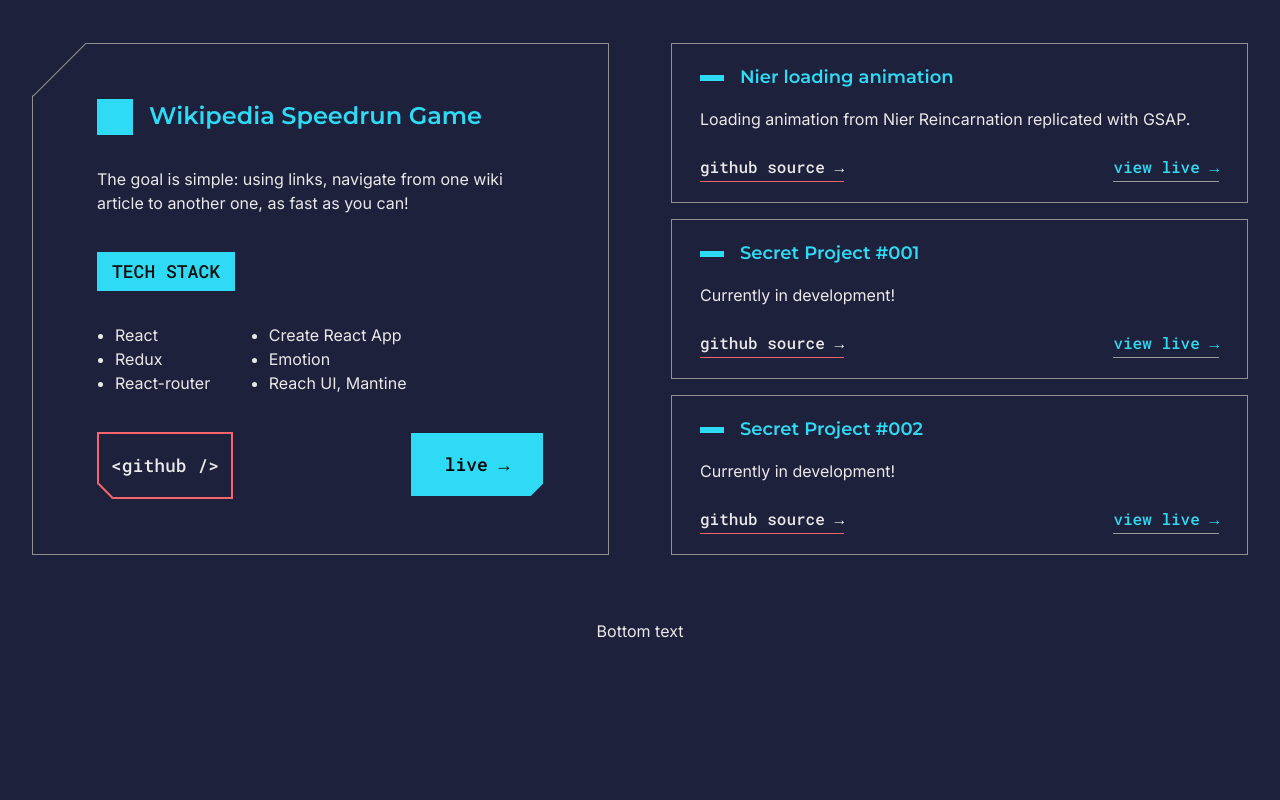
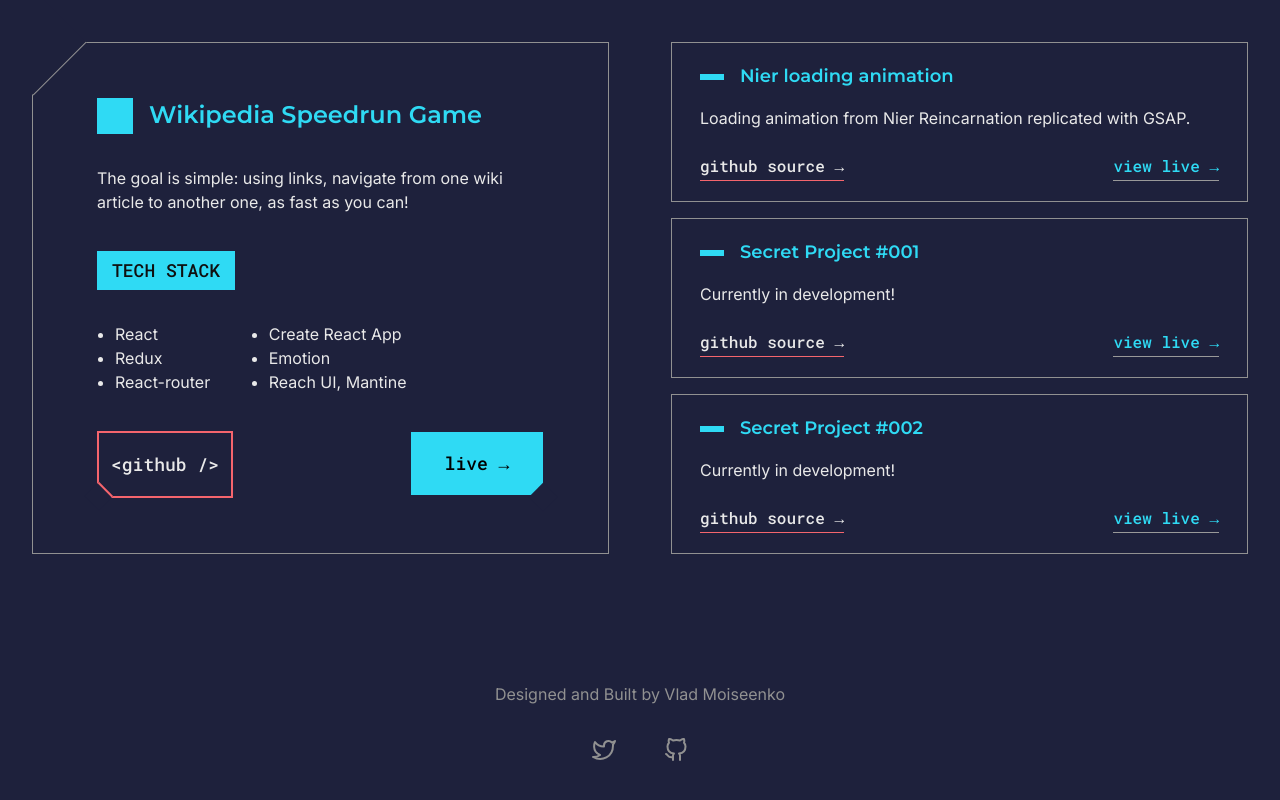
Before and after one commit to B0und/PersonalWebsite, a Next.js app: page / in a window 1280 px wide. Shown: the part 1098-1898 px from the top of the page. Before the commit the page ends 1741 px from the top, so only its background shows below. Built offline with nearby package versions, Linux system fonts and the light colour scheme.

Commit message:
add footer. fix mobile nav

```diff
--- a/components/Footer.tsx
+++ b/components/Footer.tsx
@@ -1,10 +1,76 @@
 import * as React from "react";
 import styled from "styled-components";
+import { IconType } from "./Icon";
+import IconButton from "./IconButton";
 
 const Footer: React.FC = () => {
-  return <Text>Bottom text</Text>;
+  return (
+    <Wrapper>
+      <Link href="https://github.com/B0und" target="_blank">
+        Designed and Built by Vlad Moiseenko
+      </Link>
+      <Container>
+        <StyledIconButton>
+          <IconButton
+            as="a"
+            href="https://twitter.com/unbound_dev"
+            target="_blank"
+            id="twitter"
+            hiddenText="twitter"
+            size={24}
+            style={{ padding: "16px" }}
+          />
+        </StyledIconButton>
+
+        <StyledIconButton>
+          <IconButton
+            as="a"
+            href="https://github.com/B0und"
+            target="_blank"
+            id="github"
+            hiddenText="Github"
+            size={24}
+            style={{ padding: "16px" }}
+          />
+        </StyledIconButton>
+      </Container>
+    </Wrapper>
+  );
 };
-const Text = styled.p`
+
+const Wrapper = styled.footer`
+  display: flex;
+  flex-direction: column;
+  align-items: center;
+  gap: 16px;
+
+  padding-bottom: 32px;
+`;
+
+const Link = styled.a`
   text-align: center;
+  color: var(--color-border);
+
+  &:hover,
+  &:focus {
+    color: var(--color-primary);
+  }
+`;
+
+const Container = styled.div`
+  display: flex;
+  flex-direction: row;
+  align-items: center;
+  justify-content: center;
+  flex-wrap: wrap;
+  gap: 16px;
+  color: var(--color-border);
+`;
+
+const StyledIconButton = styled.div`
+  &:hover,
+  &:focus {
+    color: var(--color-primary);
+  }
 `;
 export default Footer;
--- a/components/GlobalStyles.tsx
+++ b/components/GlobalStyles.tsx
@@ -91,7 +91,7 @@
     --color-green: #11ebad;
     --color-blue: #2FDAF4;
 
-    --color-backdrop: #00000092
+    --color-backdrop: #00000092;
 
 
   }
--- a/components/Icon.tsx
+++ b/components/Icon.tsx
@@ -1,16 +1,20 @@
 import React from "react";
 
-import { X, GitHub, Menu } from "react-feather";
+import { X, GitHub, Menu, Twitter } from "react-feather";
 import styled from "styled-components";
 
 const icons = {
   close: X,
   github: GitHub,
   menu: Menu,
+  twitter: Twitter,
 };
 
-interface Props {
-  id: "close" | "github" | "menu";
+export interface IconType {
+  id: "close" | "github" | "menu" | "twitter";
+}
+
+interface Props extends IconType {
   color?: string;
   size?: number;
   strokeWidth?: number;
--- /dev/null
+++ b/components/IconButton.tsx
@@ -0,0 +1,42 @@
+import VisuallyHidden from "@reach/visually-hidden";
+import React, { HTMLAttributes, ReactNode } from "react";
+import styled from "styled-components";
+import Icon, { IconType } from "./Icon";
+
+interface Props extends IconType {
+  hiddenText: string;
+  as?: any;
+  size?: number;
+  delegated?: any;
+}
+
+const IconButton: React.FC<Props & React.ComponentPropsWithoutRef<any>> = ({
+  as,
+  id,
+  size = 24,
+  hiddenText,
+  ...delegated
+}: Props): any => {
+  return (
+    <Wrapper as={as} {...delegated}>
+      <IconSize id={id} size={size} />
+      <VisuallyHidden>{hiddenText}</VisuallyHidden>
+    </Wrapper>
+  );
+};
+
+const Wrapper = styled.button<any>`
+  display: block;
+  cursor: pointer;
+  border: none;
+  background: transparent;
+  color: inherit;
+  padding: 8px;
+`;
+
+const IconSize = styled(Icon)`
+  width: ${(p) => p.size}px;
+  height: ${(p) => p.size}px;
+`;
+
+export default IconButton;
--- a/components/MobileMenu.tsx
+++ b/components/MobileMenu.tsx
@@ -83,7 +83,7 @@
   --overfill: 16px;
   position: relative;
   background: #252950;
-  width: calc(200px + var(--overfill));
+  width: calc(250px + var(--overfill));
   height: 100%;
   margin-right: calc(var(--overfill) * -1);
   padding: 24px 32px;
@@ -124,6 +124,9 @@
 const NavLink = styled.a`
   width: 100%;
   padding: 16px;
+  border-bottom: 1px solid transparent;
+  font-size: ${18 / 16}rem;
+  /* text-transform: uppercase; */
 
   &:hover,
   &:focus {
--- a/components/Navbar.tsx
+++ b/components/Navbar.tsx
@@ -4,6 +4,7 @@
 import { QUERIES, WEIGHTS } from "../helpers/constants";
 import { links } from "../helpers/data";
 import Icon from "./Icon";
+import IconButton from "./IconButton";
 import MobileMenu from "./MobileMenu";
 
 const Navbar: React.FC = () => {
@@ -12,7 +13,7 @@
   return (
     <header>
       <Nav>
-        <NavTitle>unbound project</NavTitle>
+        <NavTitle href="/">unbound project</NavTitle>
         <List>
           {links.map((link) => {
             return (
@@ -22,13 +23,14 @@
             );
           })}
         </List>
-        <Hamburger
-          onClick={() => {
-            setShowMobileMenu(true);
-          }}
-        >
-          <Icon id="menu" />
-          <VisuallyHidden>Open menu</VisuallyHidden>
+        <Hamburger>
+          <IconButton
+            onClick={() => {
+              setShowMobileMenu(true);
+            }}
+            id="menu"
+            hiddenText="Open menu"
+          />
         </Hamburger>
       </Nav>
       <MobileMenu isOpen={showMobileMenu} onDismiss={() => setShowMobileMenu(false)}></MobileMenu>
@@ -53,9 +55,13 @@
     padding-top: 32px;
     margin-bottom: 32px;
   }
+
+  @media ${QUERIES.phoneAndSmaller} {
+    padding-bottom: 0px;
+  }
 `;
 
-const NavTitle = styled.h2`
+const NavTitle = styled.a`
   font-size: ${16 / 16}rem;
   color: var(--nav-color);
   font-weight: 500;
@@ -96,13 +102,10 @@
   }
 `;
 
-const Hamburger = styled.button`
+const Hamburger = styled.div`
   display: none;
-
   align-self: center;
 
-  border: none;
-  background: transparent;
   color: var(--nav-color);
 
   @media ${QUERIES.phoneAndSmaller} {
--- a/components/Projects.tsx
+++ b/components/Projects.tsx
@@ -47,7 +47,7 @@
   flex-direction: column;
   align-items: center;
   justify-content: center;
-  margin-bottom: 64px;
+  margin-bottom: 128px;
 `;
 
 const Content = styled.div`
```
